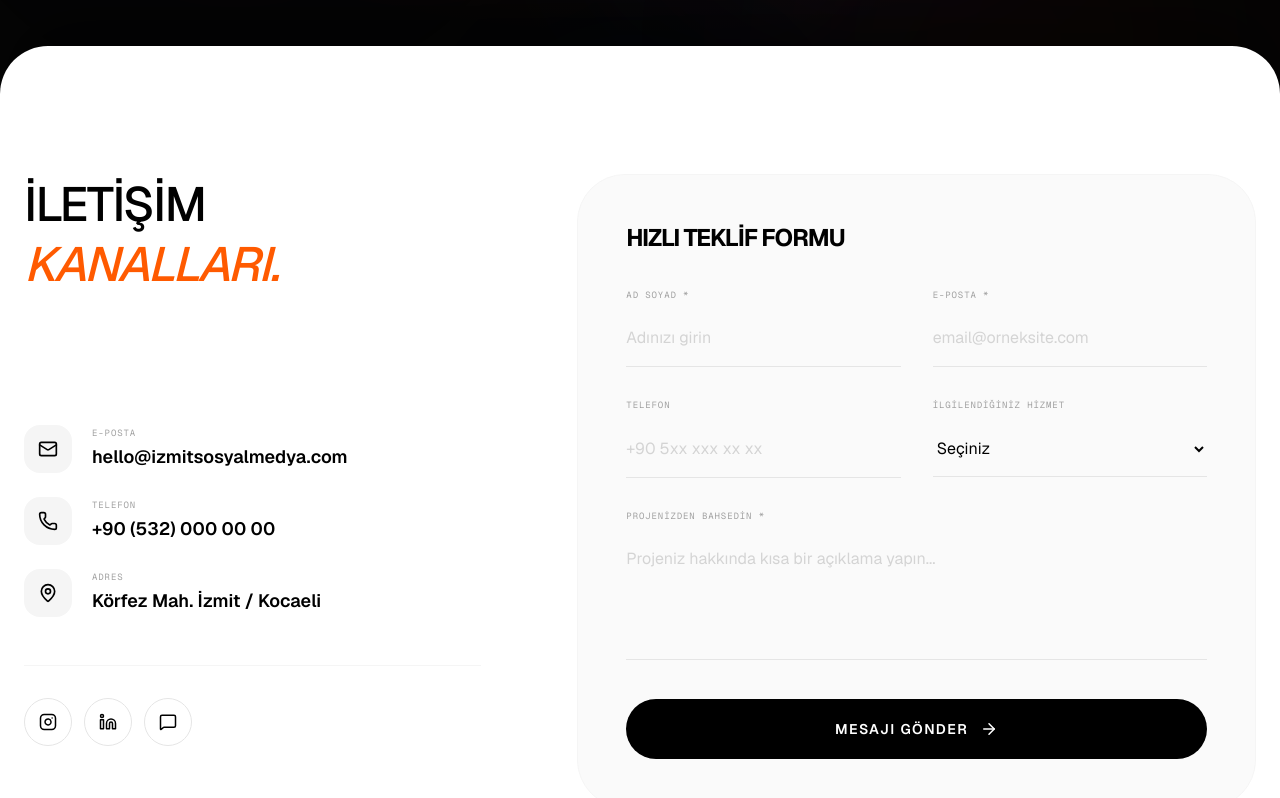
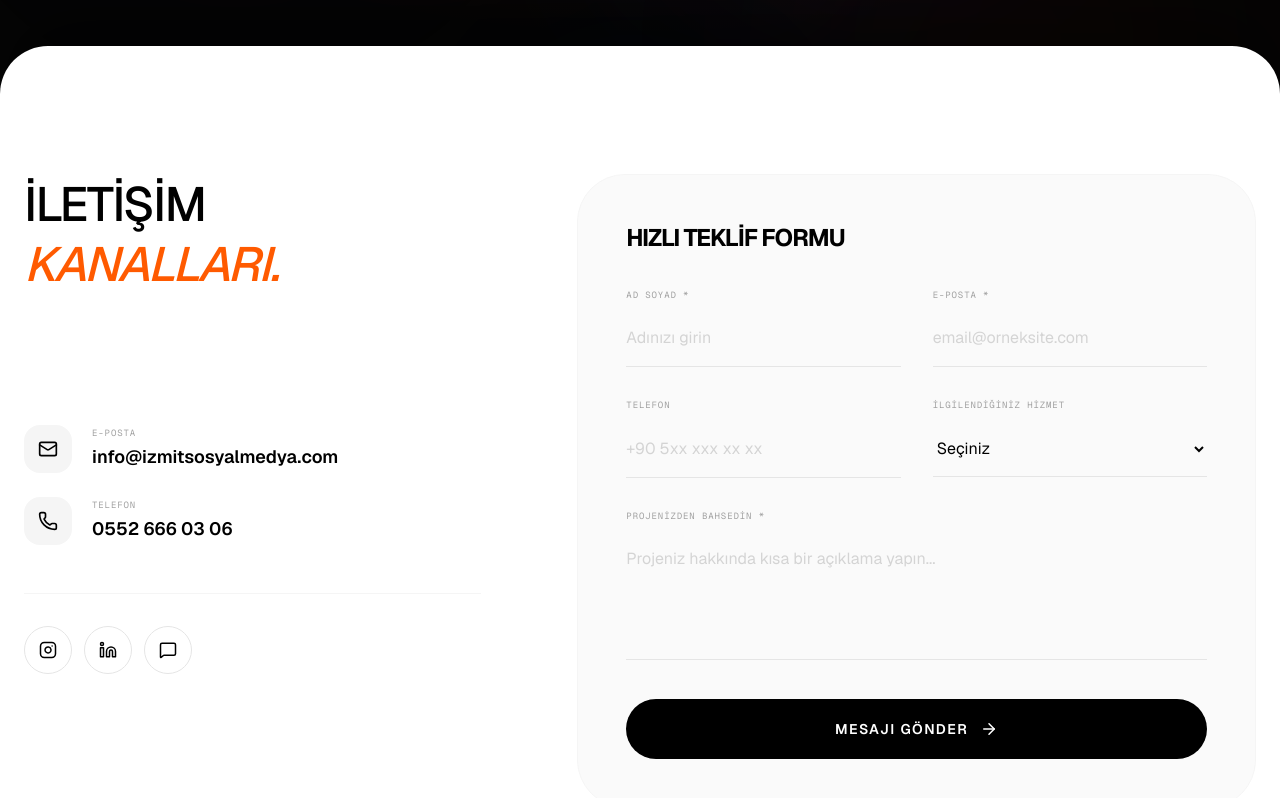
Before and after one commit to OktanEfe/izmit-ajans, a Next.js app: page /iletisim in a window 1280 px wide. Shown: the part 442-1240 px from the top of the page. Built offline with nearby package versions, Linux system fonts and the light colour scheme.

Commit message:
fix contact

```diff
--- a/src/app/api/contact/route.ts
+++ b/src/app/api/contact/route.ts
@@ -38,7 +38,7 @@ export async function POST(req: NextRequest) {
             <p style="color:#999;margin-bottom:8px">Mesaj</p>
             <p style="background:#111;padding:20px;border-radius:8px;line-height:1.6;white-space:pre-wrap">${message}</p>
           </div>
-          <p style="color:#444;font-size:12px;margin-top:32px">Bu e-posta izmitsosyalmedya.com iletişim formundan gönderilmiştir.</p>
+          <p style="color:#444;font-size:12px;margin-top:32px">Bu e-posta izmitsosyalmedia.com iletişim formundan gönderilmiştir.</p>
         </div>
       `,
     });
--- a/src/components/iletisim/ContactInfo.tsx
+++ b/src/components/iletisim/ContactInfo.tsx
@@ -5,15 +5,14 @@ import { Mail, Phone, MapPin, Instagram, Linkedin, MessageSquare } from "lucide-
 import { reveal } from "@/lib/animations";
 
 const contactItems = [
-  { icon: Mail, label: "E-posta", value: "hello@izmitsosyalmedya.com", href: "mailto:hello@izmitsosyalmedya.com" },
-  { icon: Phone, label: "Telefon", value: "+90 (532) 000 00 00", href: "tel:+905320000000" },
-  { icon: MapPin, label: "Adres", value: "Körfez Mah. İzmit / Kocaeli", href: "#" },
+  { icon: Mail, label: "E-posta", value: "info@izmitsosyalmedya.com", href: "mailto:info@izmitsosyalmedya.com" },
+  { icon: Phone, label: "Telefon", value: "0552 666 03 06", href: "tel:+905526660306" },
 ];
 
 const socialLinks = [
   { icon: Instagram, href: "https://instagram.com/izmitsosyalmedia", label: "Instagram" },
   { icon: Linkedin, href: "https://linkedin.com/company/izmitsosyalmedya", label: "LinkedIn" },
-  { icon: MessageSquare, href: "https://wa.me/905320000000", label: "WhatsApp" },
+  { icon: MessageSquare, href: "https://wa.me/905526660306", label: "WhatsApp" },
 ];
 
 export default function ContactInfo() {
```
